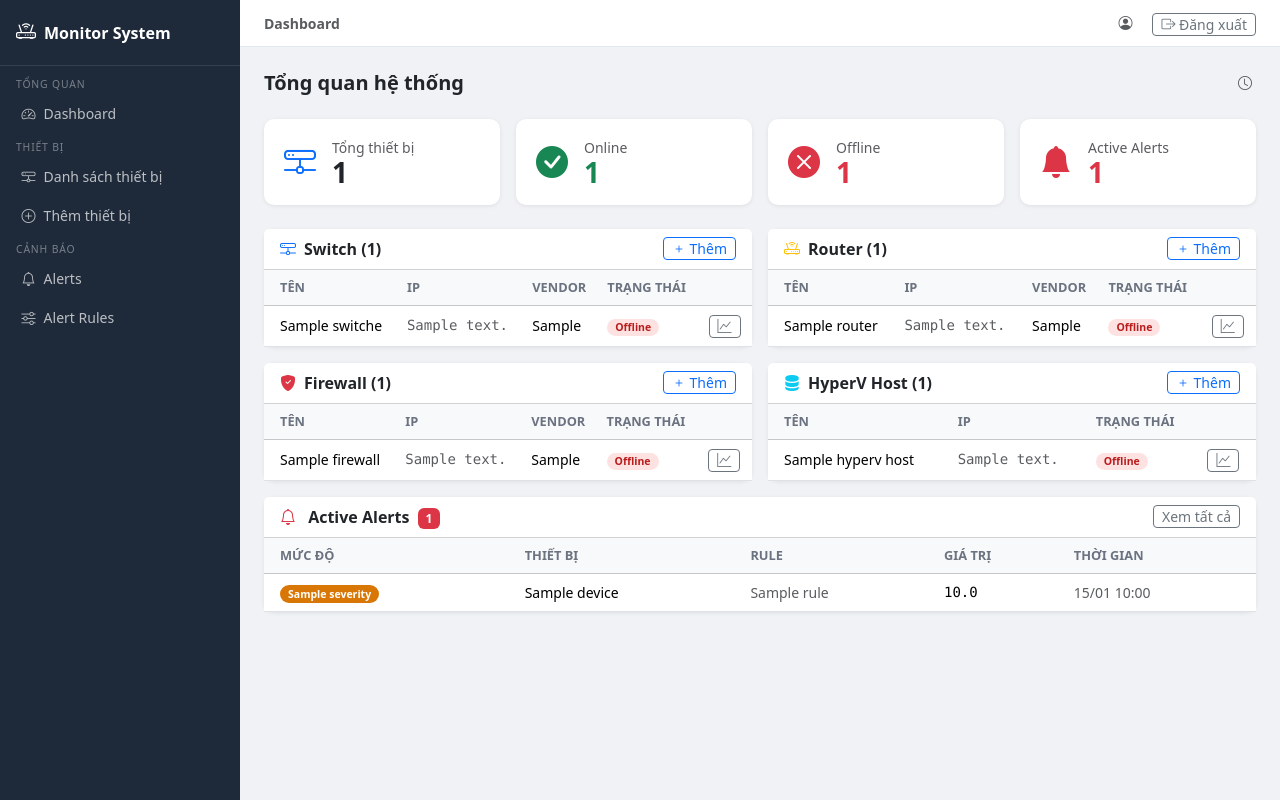
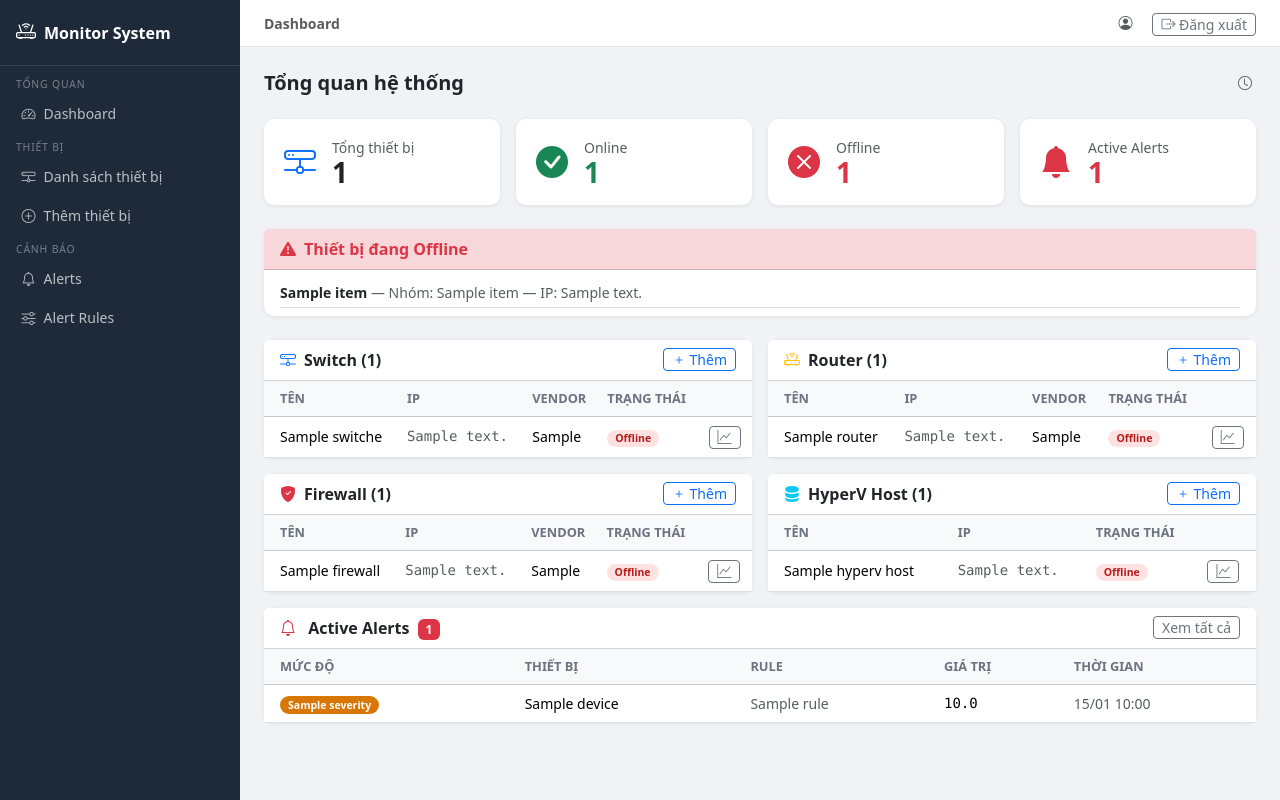
Before and after one commit to luckyhoang1988/monitor_system, a Django app: template templates/dashboard/index.html in a window 1280 px wide. Run offline with Django 5.2, Linux system fonts and the light colour scheme; the template is opened without the code that fills it: most values are stand-ins (such as "Sample title", 1, 10 or a date in 2020).

Commit message:
feat: show detailed offline device notices on dashboard
Add a dedicated offline notice block that lists each offline device on separate lines with its device group and IP, and cover the behavior with dashboard view tests.

Co-authored-by: Cursor <cursoragent@cursor.com>

```diff
--- a/templates/dashboard/index.html
+++ b/templates/dashboard/index.html
@@ -49,6 +49,22 @@
     </div>
   </div>
 </div>
+
+{% if offline_notice_rows %}
+<div class="card border-danger-subtle mb-4">
+  <div class="card-header bg-danger-subtle text-danger fw-semibold py-2">
+    <i class="bi bi-exclamation-triangle-fill me-2"></i>Thiết bị đang Offline
+  </div>
+  <div class="card-body py-2">
+    {% for item in offline_notice_rows %}
+      <div class="small py-1 border-bottom">
+        <span class="fw-semibold">{{ item.name }}</span>
+        <span class="text-muted">— Nhóm: {{ item.group_label }} — IP: {{ item.ip_address }}</span>
+      </div>
+    {% endfor %}
+  </div>
+</div>
+{% endif %}
 
 <div class="row g-3">
   <!-- ===== Switch List ===== -->
```
Also changed, not shown: apps/dashboard/views.py (+19 -2 lines), tests/dashboard/test_dashboard_views.py (+17 -0 lines).
